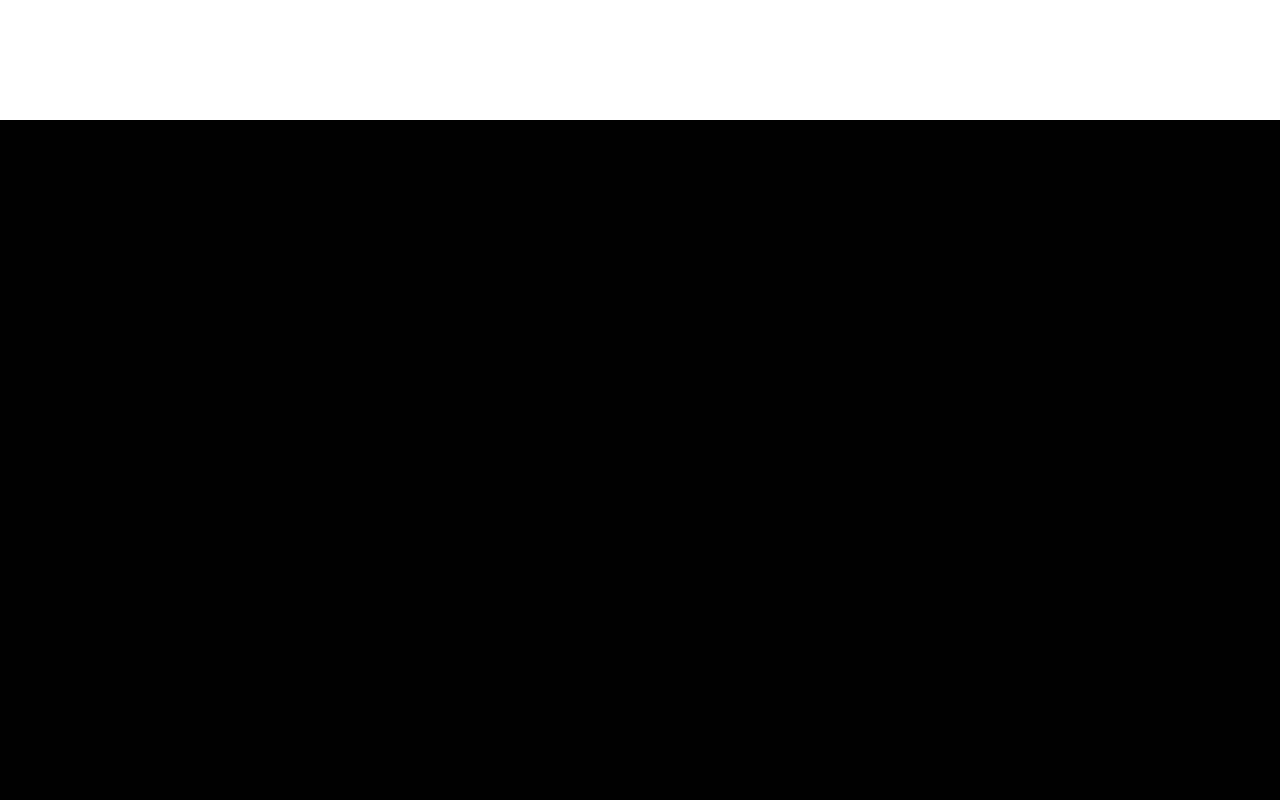
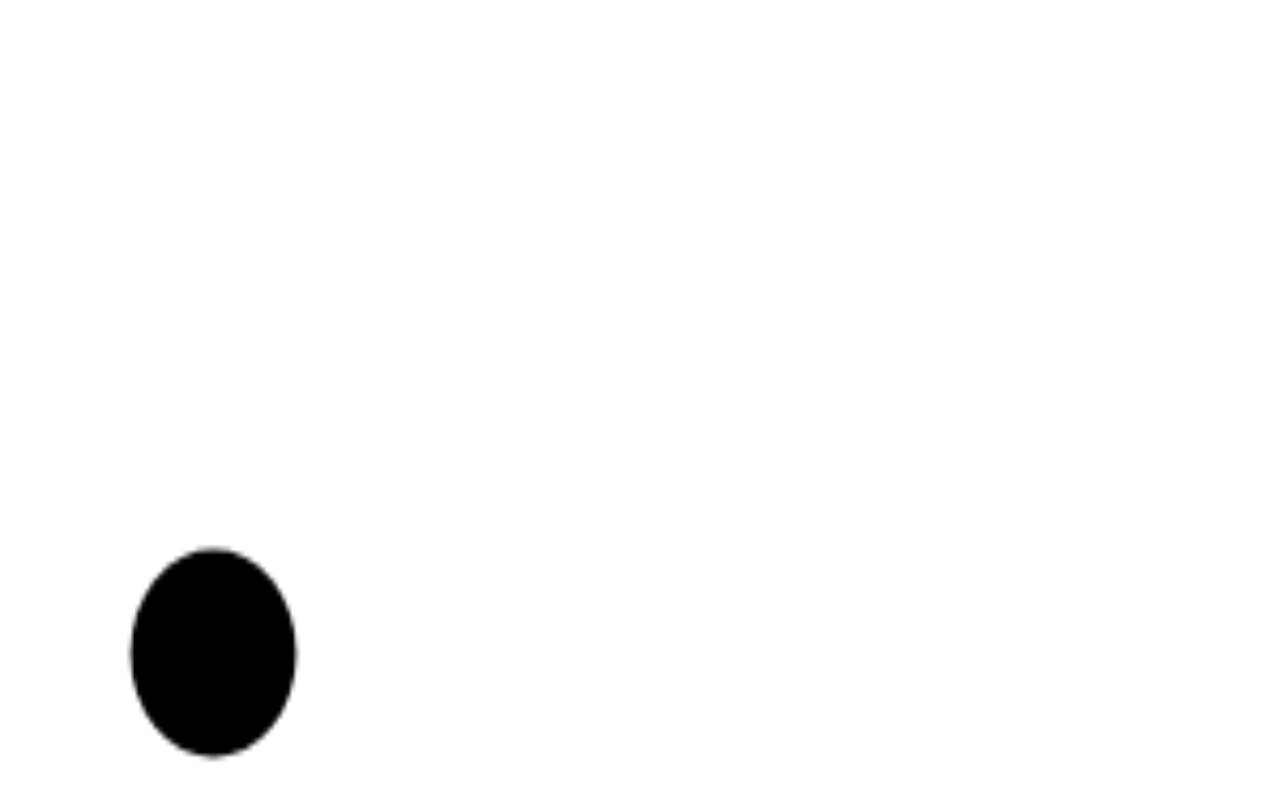
Before and after one commit to melawong/portfolio, a Next.js app: page / in a window 1280 px wide. Shown: the part 680-1480 px from the top of the page. Built offline with nearby package versions, Linux system fonts and the light colour scheme.

Commit message:
add resume

```diff
--- a/components/Canvas.tsx
+++ b/components/Canvas.tsx
@@ -1,5 +1,26 @@
-import React from "react";
+import React, { useEffect, useRef } from "react";
 
-const Canvas = (props) => <canvas id="canvas1" {...props} />;
+export default function Canvas(props: any) {
+  const { draw, ...rest } = props;
+  const canvasRef = useRef(null);
 
-export default Canvas;
+  useEffect(() => {
+    const canvas = canvasRef.current;
+    const context = canvas.getContext("2d");
+    let frameCount = 0;
+    let animationFrameId;
+
+    const render = () => {
+      frameCount++;
+      draw(context, frameCount);
+      animationFrameId = window.requestAnimationFrame(render);
+    };
+    render();
+
+    return () => {
+      window.cancelAnimationFrame(animationFrameId);
+    };
+  }, [draw]);
+
+  return <canvas id="canvas1" ref={canvasRef} {...props} />;
+}
--- a/components/HamburgerMenu.tsx
+++ b/components/HamburgerMenu.tsx
@@ -7,6 +7,9 @@ export default function HamburgerMenu() {
       <div>
         <Link href="/portfolio">Portfolio</Link>
         <Link href="/contact">Contact</Link>
+        <Link href="/resume.pdf" target="_blank">
+          Resume
+        </Link>
         <Link href="/">Home</Link>
       </div>
     </div>
--- a/pages/index.tsx
+++ b/pages/index.tsx
@@ -6,12 +6,19 @@ import Canvas from "@/components/Canvas";
 const inter = Inter({ subsets: ["latin"] });
 
 export default function Home() {
+  const draw = (ctx, frameCount) => {
+    ctx.clearRect(0, 0, ctx.canvas.width, ctx.canvas.height);
+    ctx.fillStyle = "#000000";
+    ctx.beginPath();
+    ctx.arc(50, 100, 20 * Math.sin(frameCount * 0.05) ** 2, 0, 2 * Math.PI);
+    ctx.fill();
+  };
   return (
     <main className="top-level">
       <div className="content__container--double">
         <Header />
       </div>
-      <Canvas />
+      <Canvas draw={draw} />
     </main>
   );
 }
--- a/styles/globals.scss
+++ b/styles/globals.scss
@@ -87,5 +87,5 @@ html {
   top: 20;
   left: 0;
   position: absolute;
-  background: black;
+  background: white;
 }
```
Also changed, not shown: pages/portfolio.tsx (+14 -1 lines), 1 other file (tests, documents, lock files or other folders).
